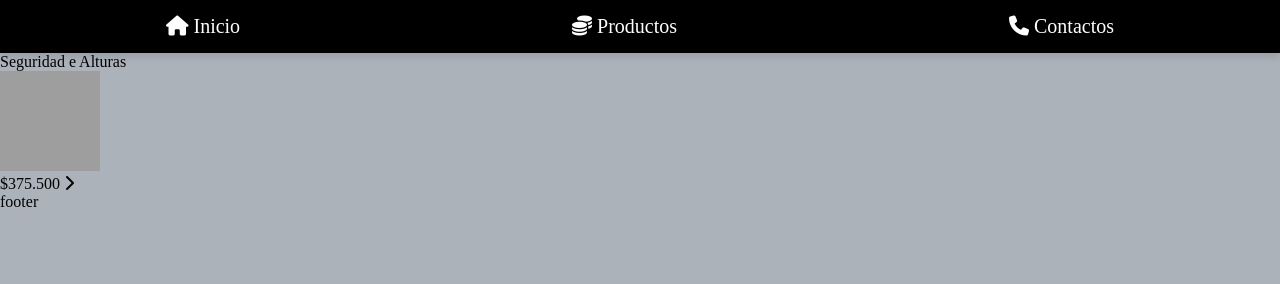
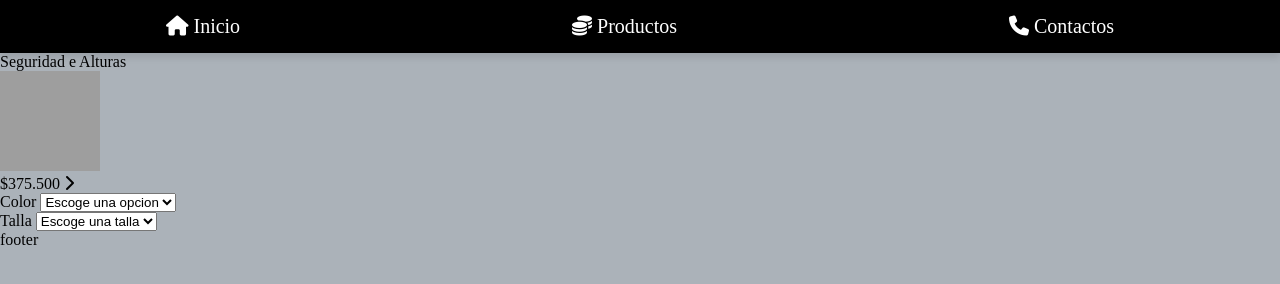
Before and after one commit to Scarlet07012005/ProductosPF, a plain HTML site: page alturas/alturas.html in a window 1280 px wide. Drawn offline with Linux system fonts and the light colour scheme; grey boxes are pictures that could not be loaded; files whose address does not match are found by name; a web font is replaced by a local one.

Commit message:
Update alturas.html

```diff
--- a/alturas/alturas.html
+++ b/alturas/alturas.html
@@ -49,7 +49,30 @@
             </div>
 
             <div class="contaier-details-product">
-
+                <div class="form-group">
+                    <label for="colour">Color</label>
+                    <select name="colour" id="colour">
+                        <option disable selected value="">Escoge una opcion</option>
+                        <option value="negro">Negro</option>
+                        <option value="rojo">Rojo</option>
+                        <option value="azul">Azul</option>
+                        <option value="verde">Verde</option>
+                        <option value="amarillo">Amarillo</option>
+                        <option value="naranja">Naranja</option>
+                        <option value="blanco">Blanco</option>
+                        <option value="gris">Gris</option>
+                    </select>
+                </div>
+            </div>
+            <div class="form-group">
+                <label for="size">Talla</label>
+                <select name="size" id="size">
+                    <option disable selected value="">Escoge una talla</option>
+                    <option value="s">S</option>
+                    <option value="m">M</option>
+                    <option value="l">L</option>
+                    <option value="xl">Xl</option>
+                </select>
             </div>
         </div>
     </main>
```
